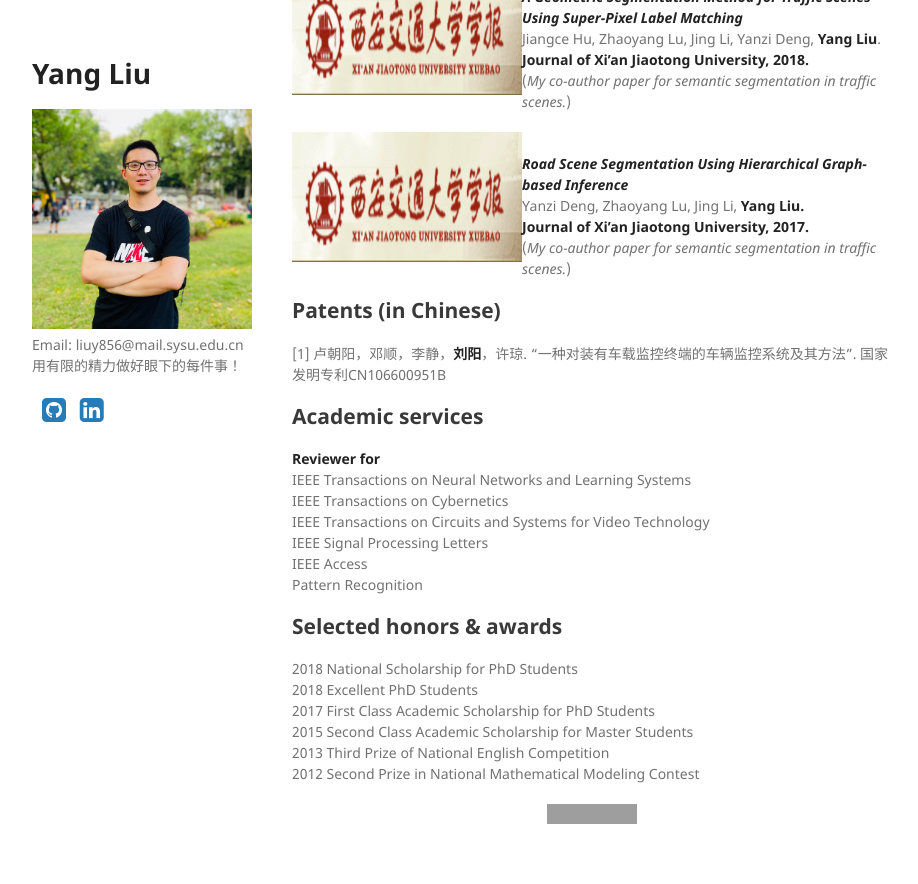
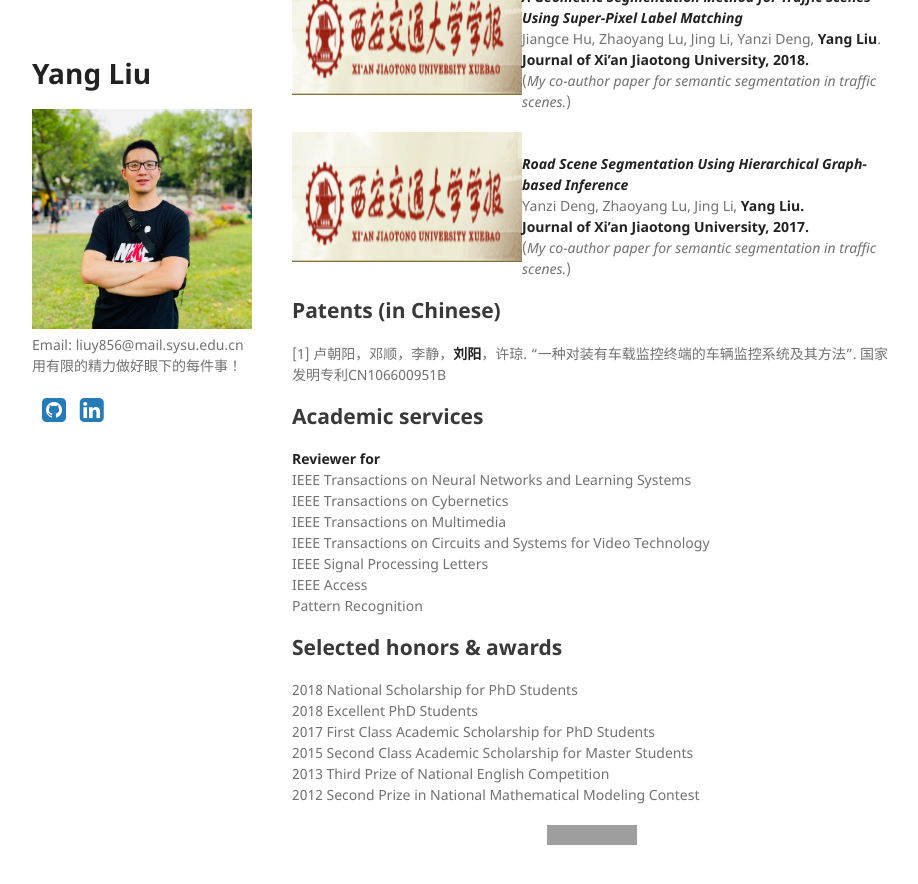
Before and after one commit to YangLiu9208/home, a Jekyll site: the page built from index.md, in a window 1280 px wide and 900 px high, scrolled down 2649 px. Shown: the top 884 px of the window, without its empty margins (178-1096 px from the left). Built offline with Jekyll 4.4.1, drawn with Linux system fonts in a browser that asks for light colours; a style sheet for code colours, icons or effects is not loaded; grey boxes are pictures that could not be loaded.

Commit message:
Update index.md

```diff
--- a/index.md
+++ b/index.md
@@ -142,6 +142,7 @@ Yanzi Deng, Zhaoyang Lu, Jing Li, **Yang Liu.**
 **Reviewer for**
 IEEE Transactions on Neural Networks and Learning Systems
 IEEE Transactions on Cybernetics
+IEEE Transactions on Multimedia
 IEEE Transactions on Circuits and Systems for Video Technology
 IEEE Signal Processing Letters
 IEEE Access
```
